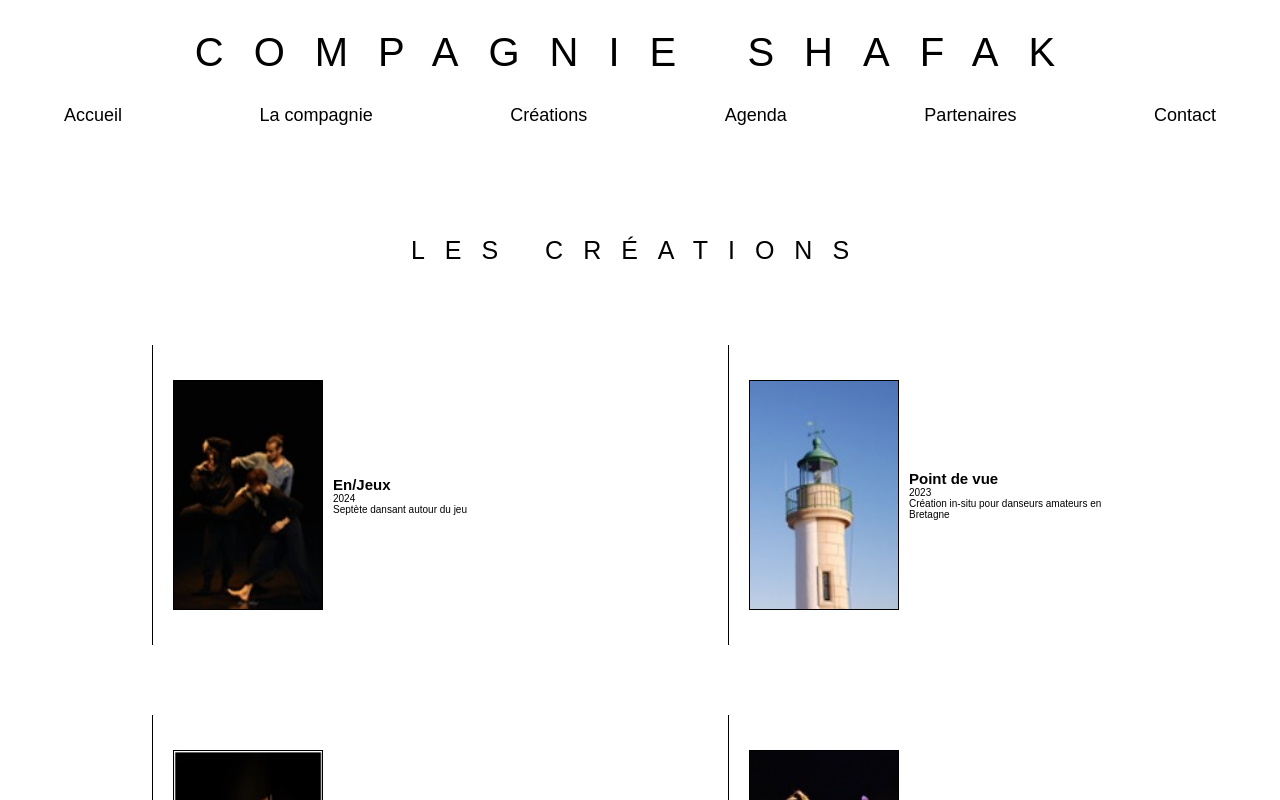
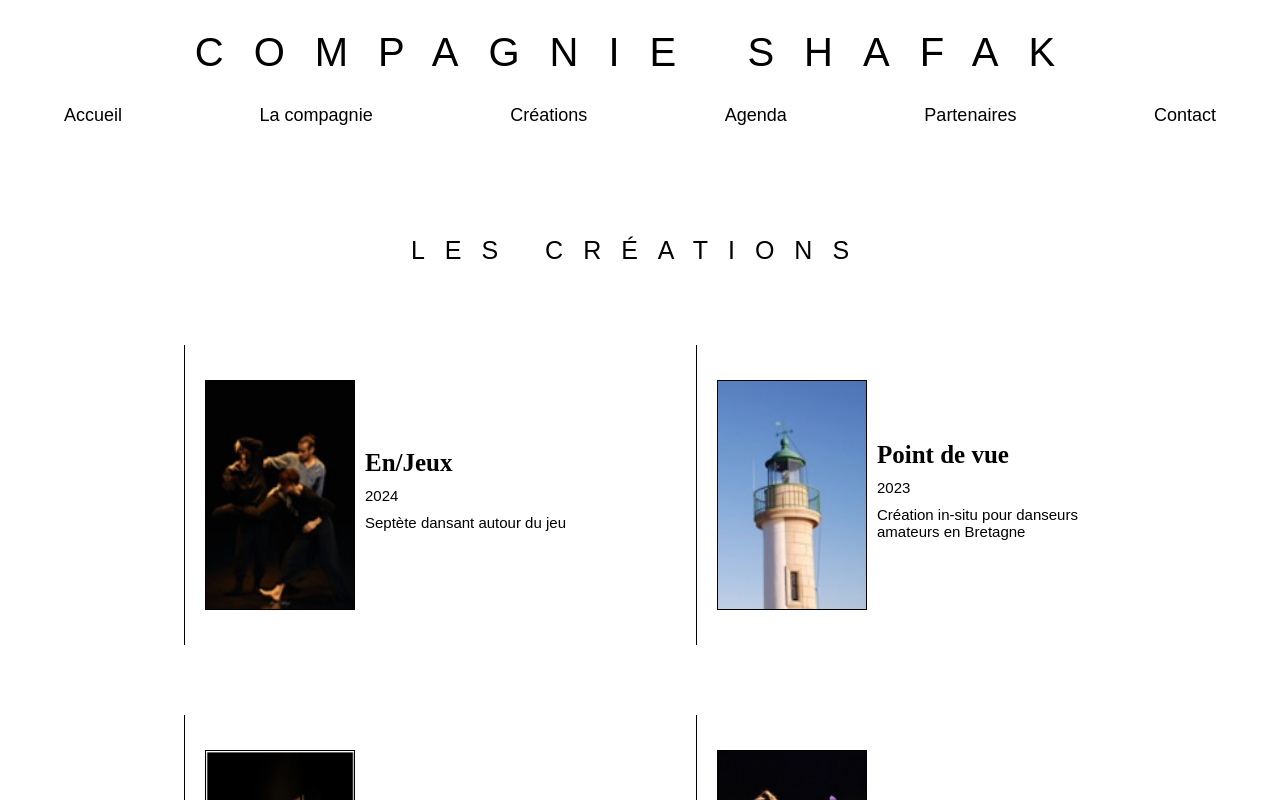
Before and after one commit to MarianneB08/Shafak-Project, a React (Create React App) app in the folder frontend/: page /creations in a window 1280 px wide. Shown: the top 800 px of the page. Built offline with nearby package versions, Linux system fonts and the light colour scheme.

Commit message:
Modification des styles sur la page Creations.js

```diff
--- a/frontend/src/Components/Card.js
+++ b/frontend/src/Components/Card.js
@@ -15,7 +15,7 @@ const Card = () => {
             </div>
           </div>
           <div className={styles.infos}>
-            <p>{creation.infos}</p>
+            <p className={creation.statut === "Passée" ? styles.oldCreation : styles.newCreation}>{creation.infos}</p>
             {creation.teaser !== "" ? (
               <a
                 href={creation.teaser}
--- a/frontend/src/Components/Card.module.scss
+++ b/frontend/src/Components/Card.module.scss
@@ -6,7 +6,7 @@
   display: flex;
   flex-wrap: wrap;
   justify-content: space-around;
-  width: 90%;
+  width: 80%;
   height: fit-content;
   margin-bottom: 7rem;
   .card {
@@ -19,8 +19,8 @@
     position: relative;
     display: flex;
     .details {
-        display: flex;
-        align-items: center;
+      display: flex;
+      align-items: center;
       img {
         width: 15rem;
         height: 230px;
@@ -29,6 +29,15 @@
       }
       .detailsText {
         margin-left: 1rem;
+        h2 {
+          font-size: 2.5rem;
+          font-family: serif;
+          margin-bottom: 1rem;
+        }
+        p {
+          font-size: 1.5rem;
+          margin-bottom: 1rem;
+        }
       }
     }
     .infos {
@@ -43,8 +52,12 @@
       opacity: 0;
       width: 100%;
       height: 100%;
-      padding: 0 1rem;
-      p {
+      padding: 0 2rem;
+      .oldCreation {
+        text-align: center;
+        font-size: 1.3rem;
+      }
+      .newCreation {
         text-align: justify;
         font-size: 1.3rem;
       }
@@ -56,7 +69,7 @@
         margin-top: 2rem;
         transition: transform 300ms;
         &:hover {
-            transform: scale(1.1);
+          transform: scale(1.1);
         }
       }
       &:hover {
--- a/frontend/src/Pages/Creations.js
+++ b/frontend/src/Pages/Creations.js
@@ -1,12 +1,6 @@
 import React from "react";
 import styles from './Creations.module.scss';
 import Card from "../components/Card";
-// import pictureEnjeux from "../assets/enjeux.jpg";
-// import picturePointDeVue from '../assets/point_de_vue.jpg';
-// import pictureLeLoup from '../assets/le_loup.jpg';
-// import pictureTermsAndConditions from '../assets/terms_and_conditions.jpg';
-// import pictureAdamah from '../assets/adamah.jpg';
-// import pictureKuhlankulanah from '../assets/kuhlankulanah.jpg';
 
 const Creations = () => {
   return (
```
